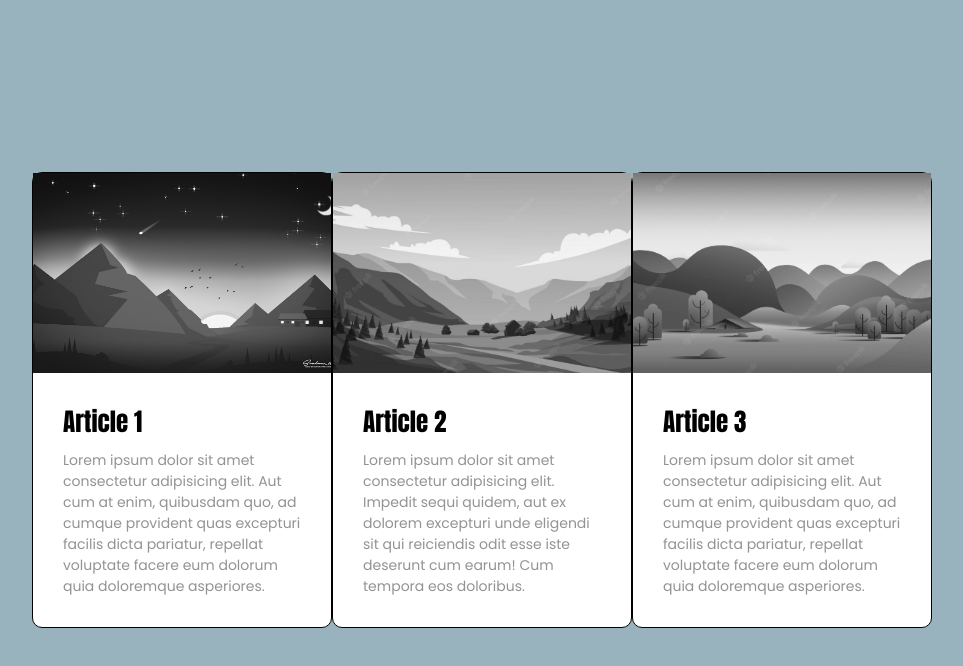
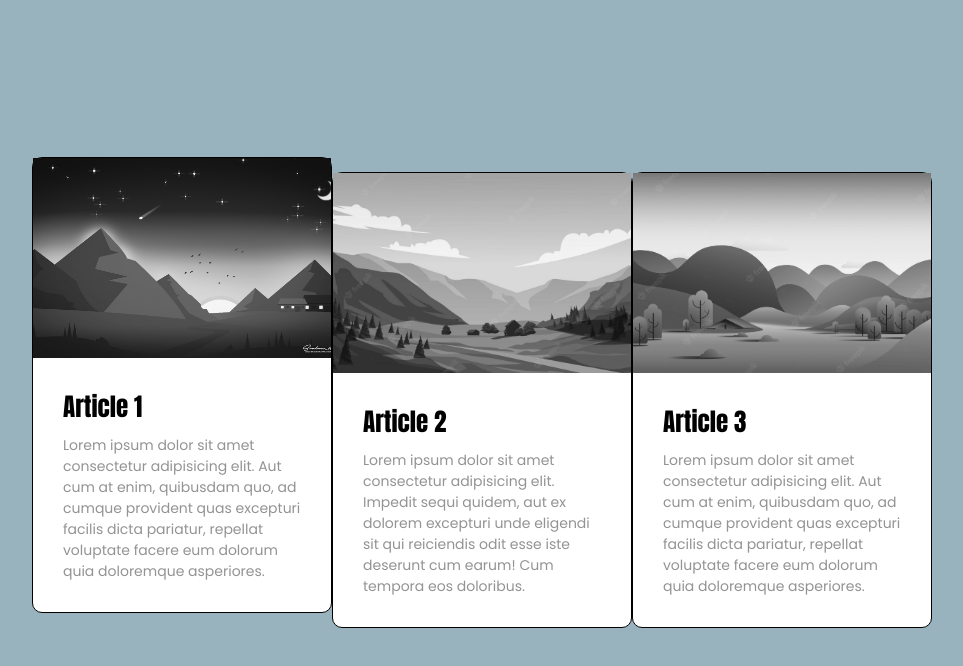
Before and after one commit to Squirrel-red/exo_flexbox, a plain HTML site: page index.html in a window 1280 px wide. In both pictures the pointer is over the element 340 px from the left and 400 px from the top of the page. Shown: the whole page, without its empty margins (158-1121 px from the left). Drawn offline with Linux system fonts and the light colour scheme.

Commit message:
Modifications 3

```diff
--- a/css/style.css
+++ b/css/style.css
@@ -30,6 +30,14 @@
 */
     border-radius: 10px;
     border: 1px solid black;
+    /* durée de l'animation de cards
+    */
+    transition: 0.5s;
+}
+/* animation de cards
+*/
+.card:hover {
+    transform: translateY(-15px);
 }
 
 /* On définie la hauteur de chaque card
```
